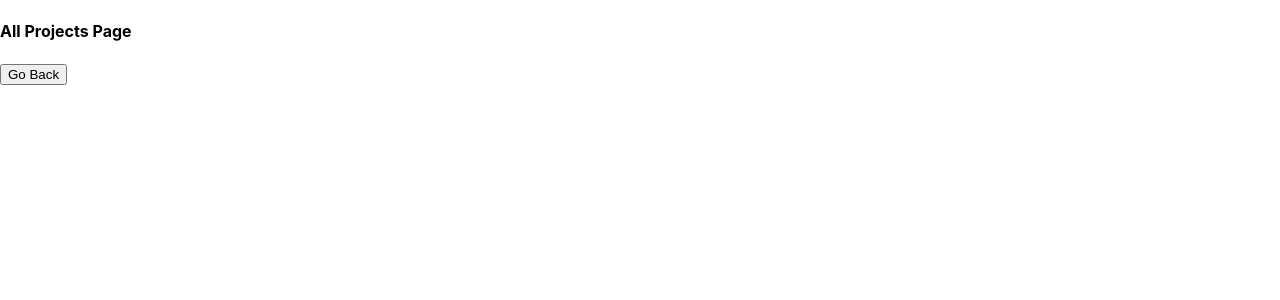
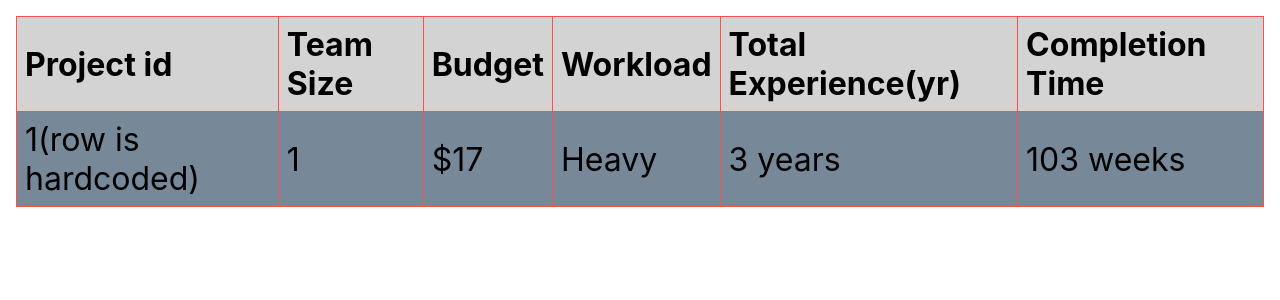
Before and after one commit to Hunterjv101/ProjectManagement_Hackathon, a React (Create React App) app in the folder react_interface/: page /projects in a window 1280 px wide. Shown: the top 300 px of the page. Built offline with nearby package versions, Linux system fonts and the light colour scheme.

Commit message:
Basic Projects table w/ css

```diff
--- /dev/null
+++ b/react_interface/src/Pages/projects.css
@@ -0,0 +1,35 @@
+.app-container {
+  display: flex;
+  flex-direction: column;
+  gap: "10px";
+  padding: 1rem;
+}
+table {
+  border-collapse: collapse;
+  width: 100%;
+}
+
+th,
+td {
+  border: 1px solid #fb5050;
+  text-align: left;
+  padding: 8px;
+  font-size: 32px;
+}
+th {
+  background-color: lightgray;
+}
+td {
+  background-color: lightslategray;
+}
+form {
+  display: flex;
+  gap: 5px;
+}
+form td:last-child {
+  display: flex;
+  justify-content: space-evenly;
+}
+form * {
+  font-size: 28px;
+}
--- a/react_interface/src/Pages/projects.jsx
+++ b/react_interface/src/Pages/projects.jsx
@@ -1,15 +1,36 @@
-import React from "react";
-import { Link } from "react-router-dom";
+import React, { useState } from "react";
+import "./projects.css";
+//import data from mongo
+const data = "";
 
 export default function projects() {
+  //const [data, setData] =  usesState(py_data);
+  // const projects = () => {
   return (
-    <div id={"projects"}>
-      <h4>All Projects Page</h4>
-      <Link to='/'>
-        <button>
-            Go Back
-        </button>
-      </Link>
+    <div className="app-container">
+      <table>
+        <thead>
+          <tr>
+            <th>Project id</th>
+            <th>Team Size</th>
+            <th>Budget</th>
+            <th>Workload</th>
+            <th>Total Experience(yr)</th>
+            <th>Completion Time</th>
+          </tr>
+        </thead>
+        <tbody>
+          <tr>
+            <td>1(row is hardcoded)</td>
+            <td>1</td>
+            <td>$17</td>
+            <td>Heavy</td>
+            <td>3 years</td>
+            <td>103 weeks</td>
+          </tr>
+        </tbody>
+      </table>
     </div>
   );
 }
+// export default projects
```
